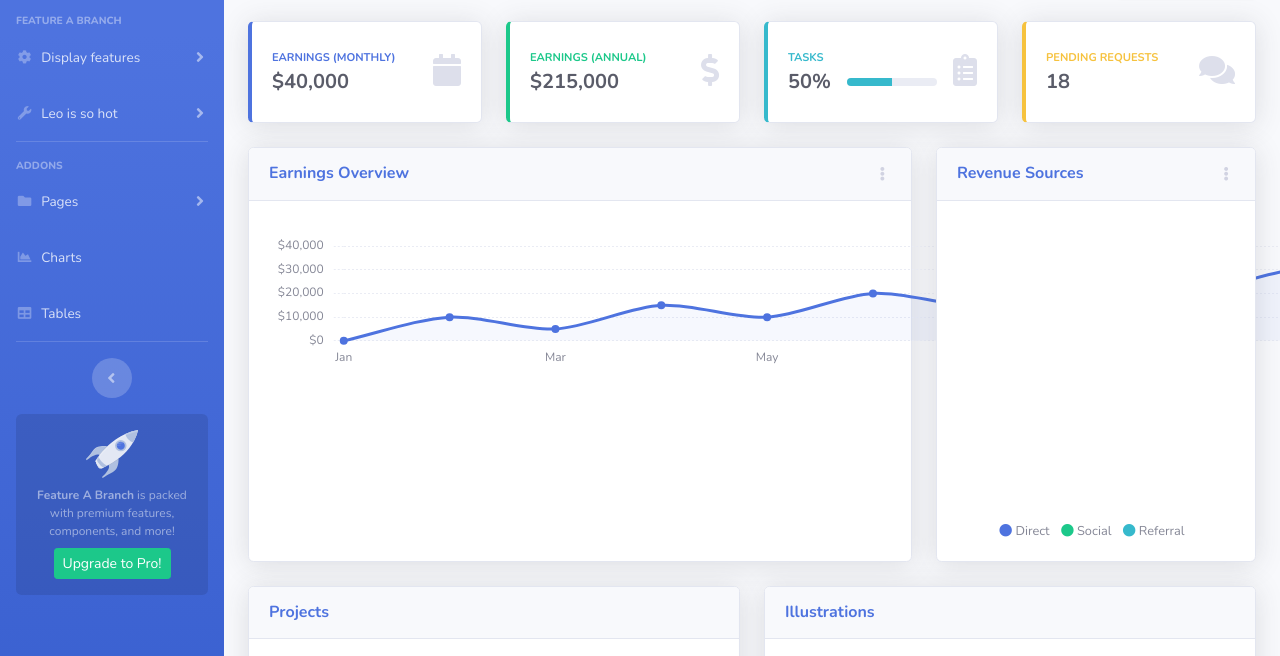
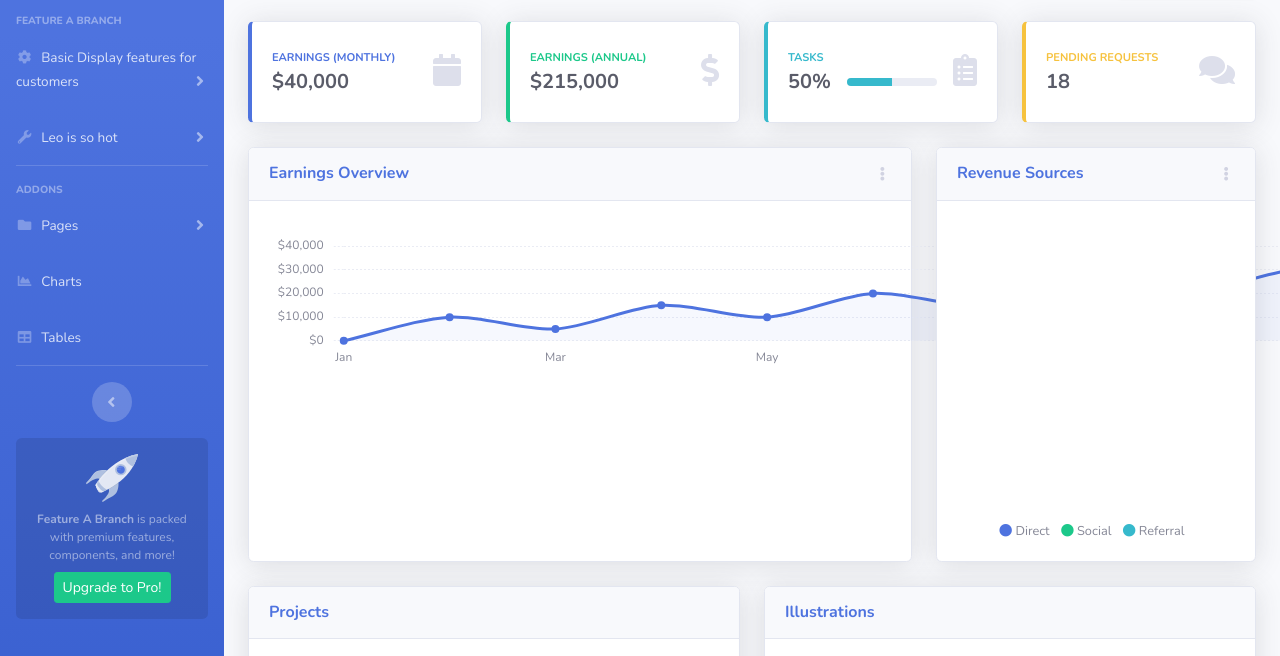
Before and after one commit to carly-west/WDD330, a website with bundled scripts: page index.html in a window 1280 px wide. Shown: the part 131-787 px from the top of the page. Built offline with nearby package versions, Linux system fonts and the light colour scheme.

Commit message:
incorporated p changes

```diff
--- a/index.html
+++ b/index.html
@@ -61,7 +61,8 @@
                 <a class="nav-link collapsed" href="#" data-toggle="collapse" data-target="#collapseTwo"
                     aria-expanded="true" aria-controls="collapseTwo">
                     <i class="fas fa-fw fa-cog"></i>
-                    <span>Display features</span>
+
+                    <span>Basic Display features for customers</span>
                 </a>
                 <div id="collapseTwo" class="collapse" aria-labelledby="headingTwo" data-parent="#accordionSidebar">
                     <div class="bg-white py-2 collapse-inner rounded">
```
